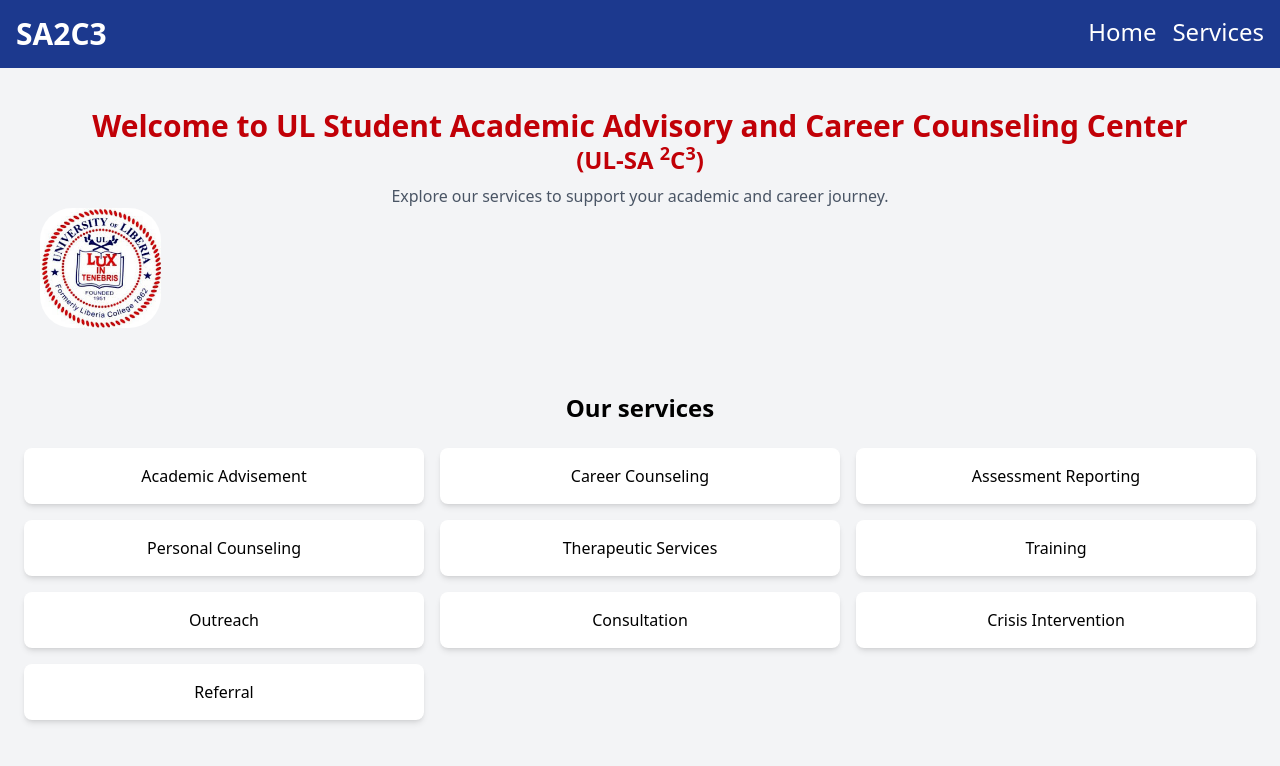
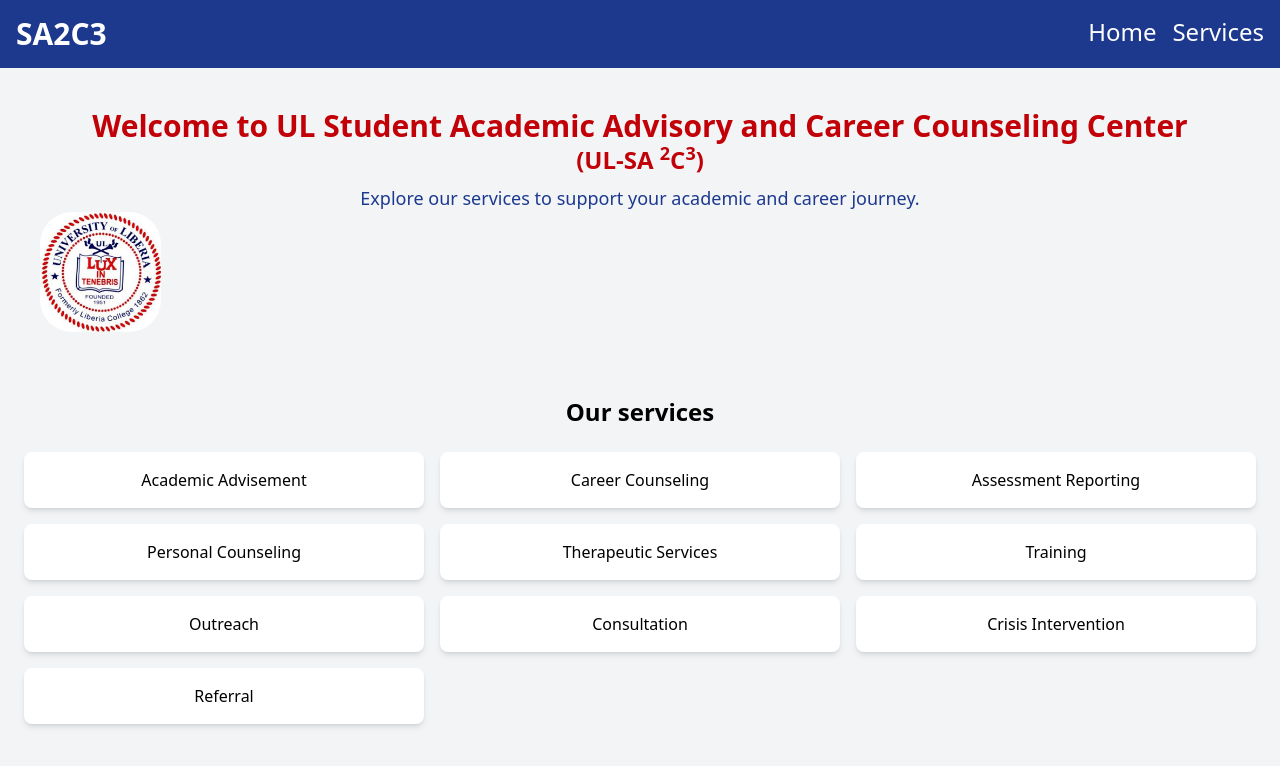
Before and after one commit to nimely111/UL-SA2C3-Guide, a React (Vite) app: page / in a window 1280 px wide. Shown: the top 766 px of the page. Built offline with nearby package versions, Linux system fonts and the light colour scheme.

Commit message:
update header description color to maintain the color scheme

```diff
--- a/src/pages/Home.tsx
+++ b/src/pages/Home.tsx
@@ -9,7 +9,7 @@
       <header className="text-center p-10">
         <h1 className="text-3xl font-bold text-red-700">Welcome to UL Student Academic Advisory and Career Counseling Center</h1>
         <h2 className="text-2xl font-bold text-red-700">(UL-SA <sup>2</sup>C<sup>3</sup>)</h2>
-        <p className="mt-2 text-gray-600">Explore our services to support your academic and career journey.</p>
+        <p className="mt-2 text-blue-900 text-lg">Explore our services to support your academic and career journey.</p>
       <img className="h-30 rounded-4xl object-center" src={ulLogo} alt="university of liberia logo" />
       </header>
       <ServicesSection />
```
